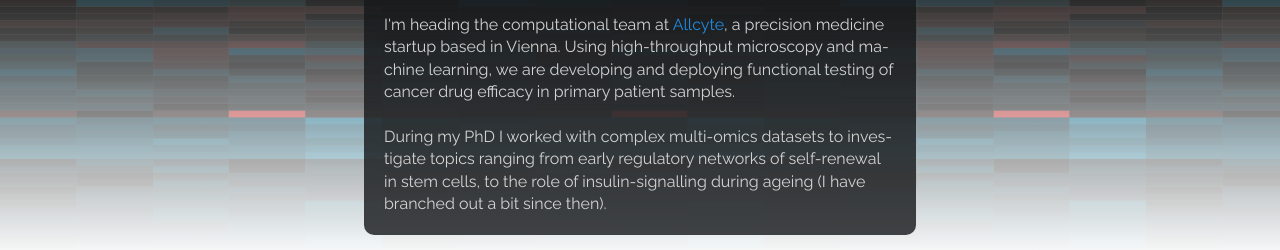
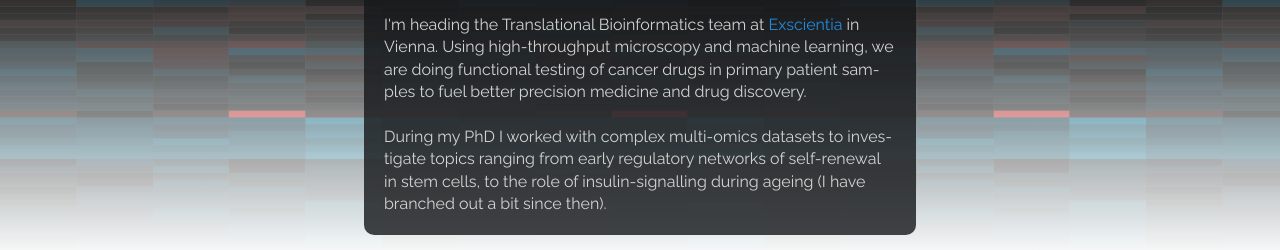
Before and after one commit to robertsehlke/robertsehlke.github.io, a plain HTML site: page index.html in a window 1280 px wide. Shown: the part 139-389 px from the top of the page. Drawn offline with nearby package versions, Linux system fonts and the light colour scheme.

Commit message:
Update index.html

```diff
--- a/index.html
+++ b/index.html
@@ -23,7 +23,9 @@
 
 <div style="clear:both">
 
-	I'm heading the computational team at <a href="http://www.allcyte.com" target="_blank">Allcyte</a>, a precision medicine startup based in Vienna. Using high-throughput microscopy and machine learning, we are developing and deploying functional testing of cancer drug efficacy in primary patient samples.<br><br>
+	I'm heading the Translational Bioinformatics team at <a href="https://www.exscientia.ai/" target="_blank">Exscientia</a> in Vienna.
+	Using high-throughput microscopy and machine learning, we are doing functional testing of cancer drugs in primary patient samples
+	to fuel better precision medicine and drug discovery.<br><br>
 
 	During my PhD I worked with complex multi-omics datasets to investigate topics ranging from early regulatory networks of self-renewal in stem cells, to the role of insulin-signalling during ageing (I have branched out a bit since then).
 
```
